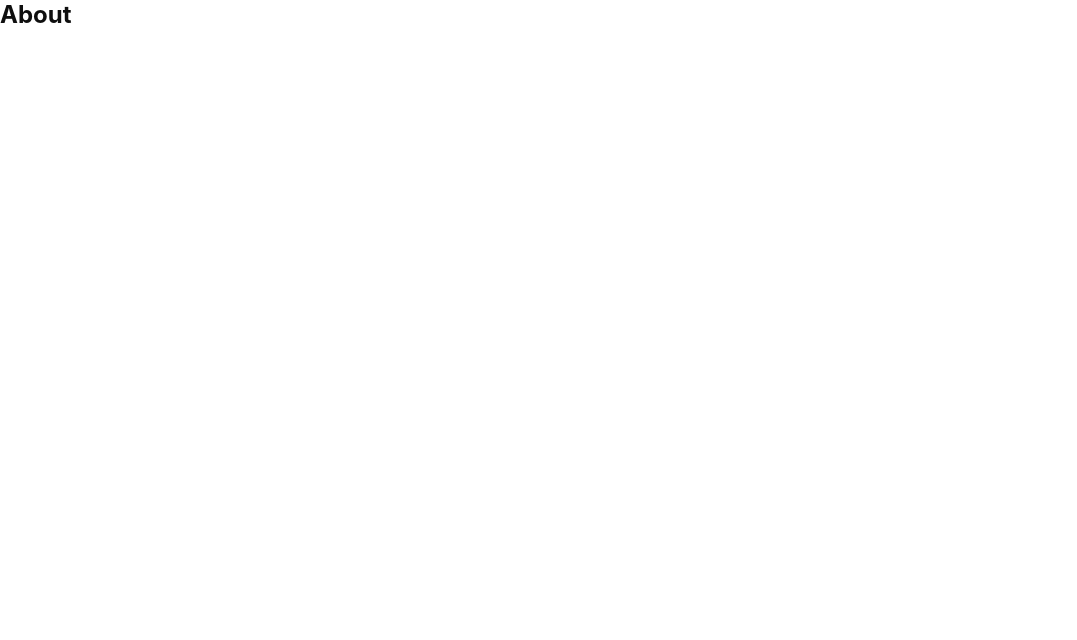
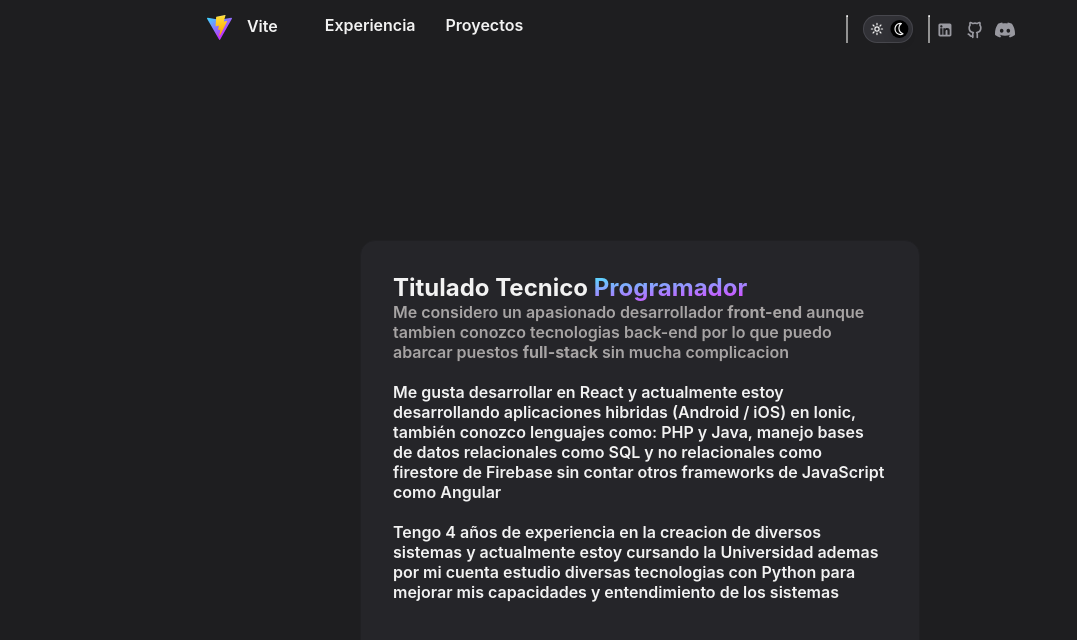
Before and after one commit to AresNative/portafolio, a React (Vite) app: page /Experience in a window 1280 px wide. Shown: the top 640 px of the page, without its empty margins (0-1077 px from the left). Built offline with nearby package versions, Linux system fonts and the light colour scheme.

Commit message:
ajuste de navegacion

```diff
--- a/src/components/card.tsx
+++ b/src/components/card.tsx
@@ -1,19 +1,46 @@
-function Card() {
-    return (
-        <div className='card tecnologias'>
-            <h2>Las tecnologias que conozco en: </h2>
-            <h3 className="gradient-text">front-end</h3>
-            <p className="subtitle">
-                Son mi fuerte por el momento y me desenvuelvo bien al momento de darles uso
-            </p>
-            <br />
-            <p>
+import React from "react";
 
-            </p>
-            <br />
-
-        </div>
-    )
+interface CardProps {
+    title: string;
+    important: string;
+    subtitle: string;
+    text: string;
 }
 
-export default Card
+const Card: React.FC<CardProps> = ({ title, important, subtitle, text }) => {
+    function renderText() {
+        const words = text.split('.');
+        return words.map((word: any, index: any) => {
+            if (index === words.length - 1) {
+                return word;
+            }
+            return (
+                <React.Fragment key={index}>
+                    {word}
+                    <br />
+                </React.Fragment>
+            );
+        });
+    };
+    function renderSubtitle() {
+        const processedSubtitle = subtitle.replace(
+            /<strong>(.*?)<\/strong>/g,
+            "<strong>$1</strong>"
+        );
+
+        return <div dangerouslySetInnerHTML={{ __html: processedSubtitle }} />;
+    }
+
+    return (
+        <div className='card'>
+            <h2>{title} {important && (<span className="gradient-text">{important}</span>)}</h2>
+
+            <div className="subtitle">{renderSubtitle()}</div>
+            <br />
+            <p>{renderText()}</p>
+            <br />
+        </div>
+    );
+}
+
+export default Card;
--- a/src/components/nav.tsx
+++ b/src/components/nav.tsx
@@ -1,4 +1,4 @@
-import { Link } from "react-router-dom"
+import { NavLink } from "react-router-dom"
 import { Switch } from "./Switch"
 import Modal_Menu from "./modal"
 import viteLogo from '/vite.svg'
@@ -20,7 +20,7 @@ function Nav() {
                     <Modal_Menu />
                 </li>
                 <div className="menue-no-modal">
-                    <li><Link className="btn" to="Experience">Experiencia</Link></li>
+                    <li><NavLink className="btn" to="Experience">Experiencia</NavLink></li>
                     <li><a className="btn" href="#">Proyectos</a></li>
                     {/*  */}
                     <li className="end">
@@ -37,9 +37,9 @@ function Nav() {
                         </a>
                     </li>
                     <li className="end">
-                        <a href="https://www.linkedin.com/in/juan-jos%C3%A9-eusebi-rodriguez-a6aaa8278/">
+                        <a href="https://www.NavLinkedin.com/in/juan-jos%C3%A9-eusebi-rodriguez-a6aaa8278/">
                             <svg className="fill-icon" fill="#000000" viewBox="-5.5 0 32 32" version="1.1" xmlns="http://www.w3.org/2000/svg">
-                                <title>linkedin</title>
+                                <title>NavLinkedin</title>
                                 <path d="M0 8.219v15.563c0 1.469 1.156 2.625 2.625 2.625h15.563c0.719 0 1.406-0.344 1.844-0.781 0.469-0.469 0.781-1.063 0.781-1.844v-15.563c0-1.469-1.156-2.625-2.625-2.625h-15.563c-0.781 0-1.375 0.313-1.844 0.781-0.438 0.438-0.781 1.125-0.781 1.844zM2.813 10.281c0-1 0.813-1.875 1.813-1.875 1.031 0 1.875 0.875 1.875 1.875 0 1.031-0.844 1.844-1.875 1.844-1 0-1.813-0.813-1.813-1.844zM7.844 23.125v-9.531c0-0.219 0.219-0.406 0.375-0.406h2.656c0.375 0 0.375 0.438 0.375 0.719 0.75-0.75 1.719-0.938 2.719-0.938 2.438 0 4 1.156 4 3.719v6.438c0 0.219-0.188 0.406-0.375 0.406h-2.75c-0.219 0-0.375-0.219-0.375-0.406v-5.813c0-0.969-0.281-1.5-1.375-1.5-1.375 0-1.719 0.906-1.719 2.125v5.188c0 0.219-0.219 0.406-0.438 0.406h-2.719c-0.156 0-0.375-0.219-0.375-0.406zM2.875 23.125v-9.531c0-0.219 0.219-0.406 0.375-0.406h2.719c0.25 0 0.406 0.156 0.406 0.406v9.531c0 0.219-0.188 0.406-0.406 0.406h-2.719c-0.188 0-0.375-0.219-0.375-0.406z"></path>
                             </svg>
                         </a>
--- a/src/pages/App.tsx
+++ b/src/pages/App.tsx
@@ -5,13 +5,11 @@ import NotFound from "./NotFound";
 import './App.css'
 export default function App() {
   return (
-    <div>
     <Routes>
       <Route path="/" element={<Home />} />
       <Route path="Home" element={<Home />} />
       <Route path="Experience" element={<Experience />} />
       <Route element={<NotFound />} />
     </Routes>
-    </div>
   );
 }
--- a/src/pages/Experience/experience.tsx
+++ b/src/pages/Experience/experience.tsx
@@ -1,7 +1,30 @@
+import Card from "../../components/card"
+import Nav from "../../components/nav"
+
 function Experience() {
     return (
-        <div>
-            <h2>About</h2>
+        <div className="container-main">
+            <Nav />
+            <h2 className='mi'></h2>
+            <div className="box-present">
+                <div className="box">
+                    <Card
+                        title="Titulado Tecnico"
+                        important="Programador"
+                        subtitle="Me considero un apasionado desarrollador <strong>front-end</strong>  aunque tambien conozco tecnologias back-end
+                            por lo que puedo abarcar puestos <strong>full-stack</strong> sin mucha complicacion"
+
+                        text="Me gusta desarrollar en React y actualmente estoy desarrollando aplicaciones hibridas (Android / iOS) en Ionic, también conozco
+                    lenguajes como:
+                    PHP y Java, manejo bases de datos relacionales como SQL y no relacionales como firestore de Firebase sin contar otros frameworks
+                    de JavaScript como Angular. .
+
+                    Tengo 4 años de experiencia en la creacion de diversos sistemas y actualmente estoy cursando la Universidad ademas por mi cuenta
+                    estudio diversas tecnologias con Python para mejorar mis capacidades y entendimiento de los sistemas"
+                    />
+                </div>
+            </div>
+
         </div>
     )
 }
--- a/src/pages/Home/Home.tsx
+++ b/src/pages/Home/Home.tsx
@@ -2,6 +2,7 @@ import CardTecnologias from '../../components/card-tecnologias'
 import Nav from '../../components/nav'
 import Avatar from '../../components/avatar'
 import CodeSnippet from '../../components/card-code'
+import Card from '../../components/card';
 function Home() {
     window.addEventListener('scroll', () => {
         const menu = document.querySelector('.menu');
@@ -21,25 +22,20 @@ function Home() {
                     url='https://media.licdn.com/dms/image/D5635AQE7FORDdkyzSQ/profile-framedphoto-shrink_200_200/0/1686712320701?e=1689058800&v=beta&t=pqWoSAYE6Yh6WiOliQNrxGAJUc5uM2-NAE5sIPRrm0k'
                     alt="test"
                 />
-                <div className='card'>
-                    <h2>Titulado Tecnico <span className="gradient-text">Programador</span> </h2>
-                    <p className="subtitle">
-                        Me considero un apasionado desarrollador <strong>front-end</strong>  aunque tambien conozco tecnologias back-end
-                        por lo que puedo abarcar puestos <strong>full-stack</strong> sin mucha complicacion
-                    </p>
-                    <br />
-                    <p>
-                        Me gusta desarrollar en React y actualmente estoy desarrollando aplicaciones hibridas (Android / iOS) en Ionic, también conozco
-                        lenguajes como:
-                        PHP y Java, manejo bases de datos relacionales como SQL y no relacionales como firestore de Firebase sin contar otros frameworks
-                        de JavaScript como Angular.
-                    </p>
-                    <br />
-                    <p>
-                        Tengo 4 años de experiencia en la creacion de diversos sistemas y actualmente estoy cursando la Universidad ademas por mi cuenta
-                        estudio diversas tecnologias con Python para mejorar mis capacidades y entendimiento de los sistemas
-                    </p>
-                </div>
+                <Card
+                    title="Titulado Tecnico"
+                    important="Programador"
+                    subtitle="Me considero un apasionado desarrollador <strong>front-end</strong>  aunque tambien conozco tecnologias back-end
+                            por lo que puedo abarcar puestos <strong>full-stack</strong> sin mucha complicacion"
+
+                    text="Me gusta desarrollar en React y actualmente estoy desarrollando aplicaciones hibridas (Android / iOS) en Ionic, también conozco
+                    lenguajes como:
+                    PHP y Java, manejo bases de datos relacionales como SQL y no relacionales como firestore de Firebase sin contar otros frameworks
+                    de JavaScript como Angular. .
+
+                    Tengo 4 años de experiencia en la creacion de diversos sistemas y actualmente estoy cursando la Universidad ademas por mi cuenta
+                    estudio diversas tecnologias con Python para mejorar mis capacidades y entendimiento de los sistemas"
+                />
             </div>
             <div className="parent">
 
--- a/src/pages/NotFound.tsx
+++ b/src/pages/NotFound.tsx
@@ -1,7 +1,7 @@
 function NotFound() {
     return (
-        <>
-        </>
+        <div>
+        </div>
     )
 }
 export default NotFound
```
Lines whose indentation alone changed are shown as unchanged.
